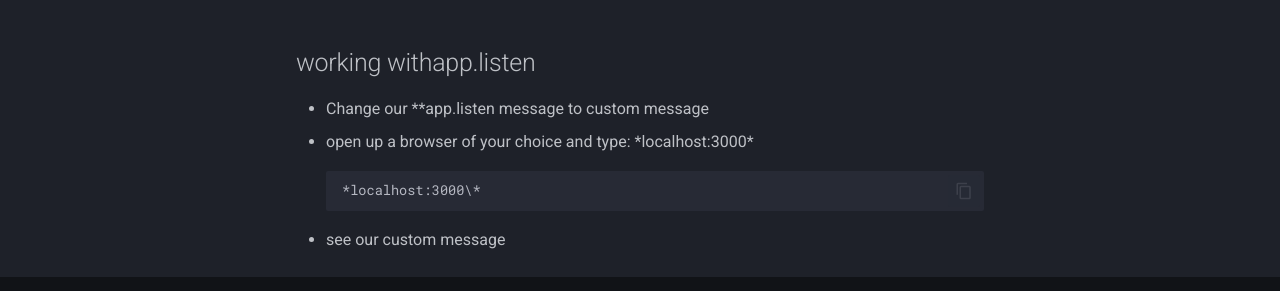
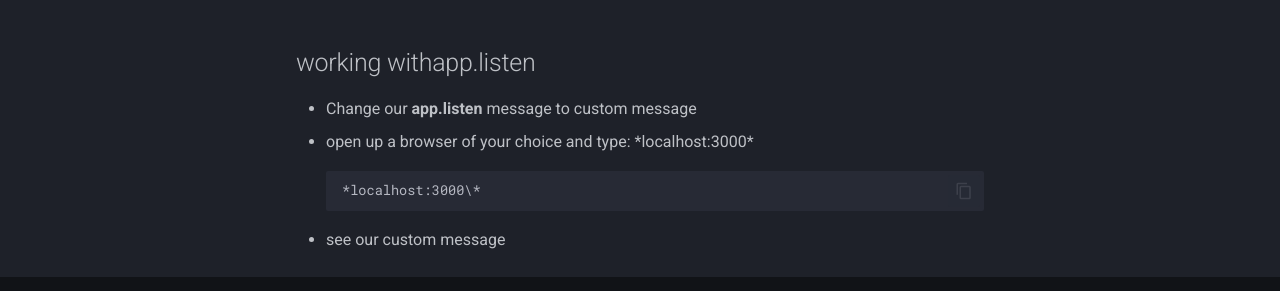
Before and after one commit to NBSutton98/COM-Documentation, an MkDocs documentation site: the page built from docs/task3.md, in a window 1280 px wide and 1241 px high. Shown: the part 920-1211 px from the top of the window. Built offline with MkDocs 1.6.1 and Material for MkDocs 9.7.7, drawn with Linux system fonts in a browser that asks for light colours.

````diff
--- a/docs/task3.md
+++ b/docs/task3.md
@@ -31,7 +31,7 @@ node .\filename
 
 
 ## working withapp.listen
-- Change our **app.listen message to custom message
+- Change our **app.listen** message to custom message
 - open up a browser of your choice and type: *localhost:3000\*
 ```
 *localhost:3000\*
````
